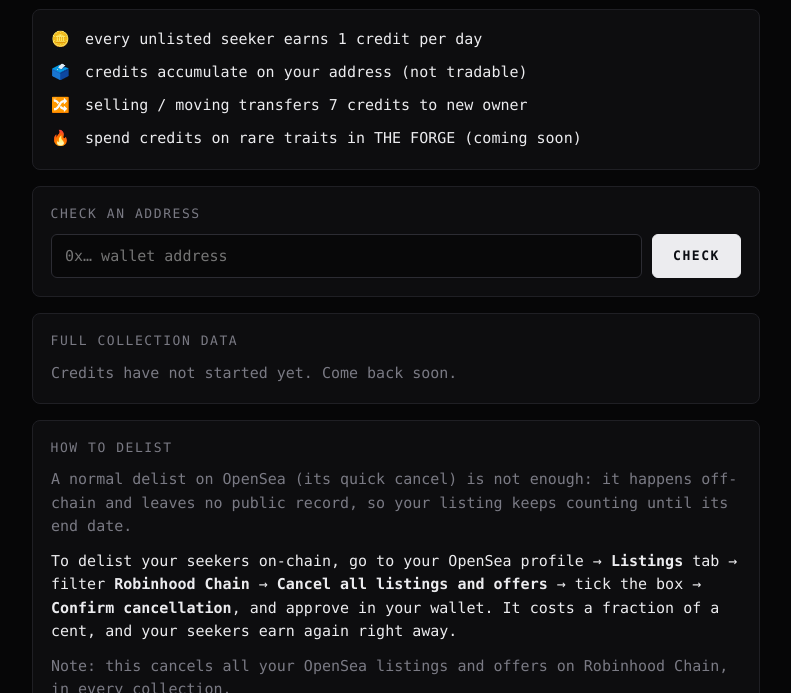
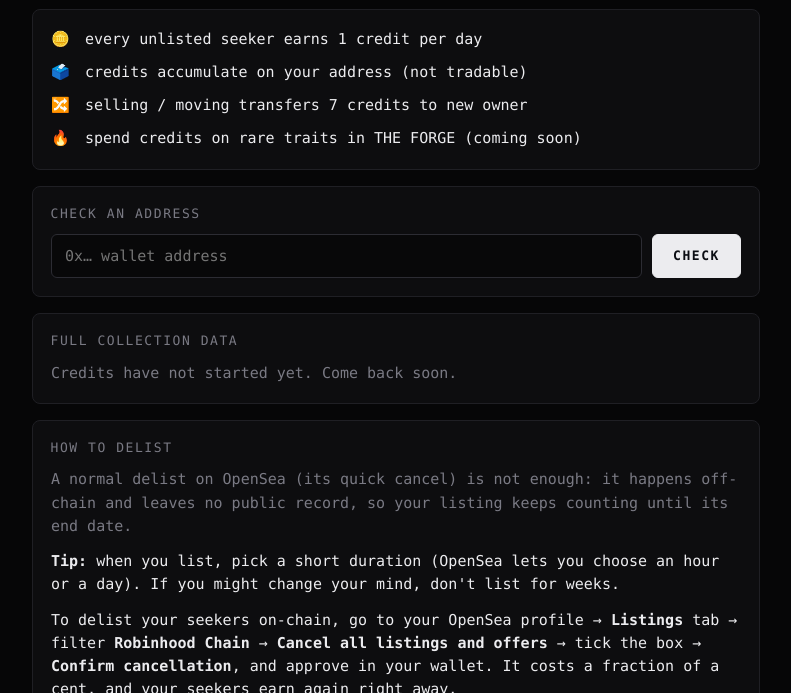
Before and after one commit to TheSeekerGame/seeker-net-staking, a plain HTML site: page index.html in a window 1280 px wide. Shown: the part 107-800 px from the top of the page, without its empty margins (244-1035 px from the left). Drawn offline with Linux system fonts and the light colour scheme; no server answers.

Commit message:
How to delist: tip to list for short durations

```diff
--- a/index.html
+++ b/index.html
@@ -168,6 +168,7 @@
   <div class="panel" id="endPanel">
     <h2>How to delist</h2>
     <p class="muted" style="margin:0 0 12px">A normal delist on OpenSea (its quick cancel) is not enough: it happens off-chain and leaves no public record, so your listing keeps counting until its end date.</p>
+    <p style="margin:0 0 12px"><b>Tip:</b> when you list, pick a short duration (OpenSea lets you choose an hour or a day). If you might change your mind, don't list for weeks.</p>
     <p style="margin:0 0 12px">To delist your seekers on-chain, go to your OpenSea profile → <b>Listings</b> tab → filter <b>Robinhood Chain</b> → <b>Cancel all listings and offers</b> → tick the box → <b>Confirm cancellation</b>, and approve in your wallet. It costs a fraction of a cent, and your seekers earn again right away.</p>
     <p class="muted" style="margin:0 0 12px">Note: this cancels all your OpenSea listings and offers on Robinhood Chain, in every collection.</p>
     <p class="muted" style="margin:0 0 12px">A sale or transfer also ends the listing: the seeker arrives staked for its new owner.</p>
```
